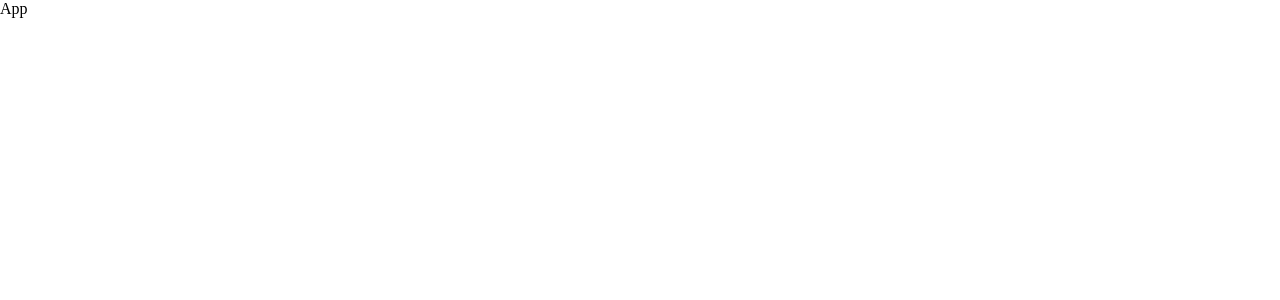
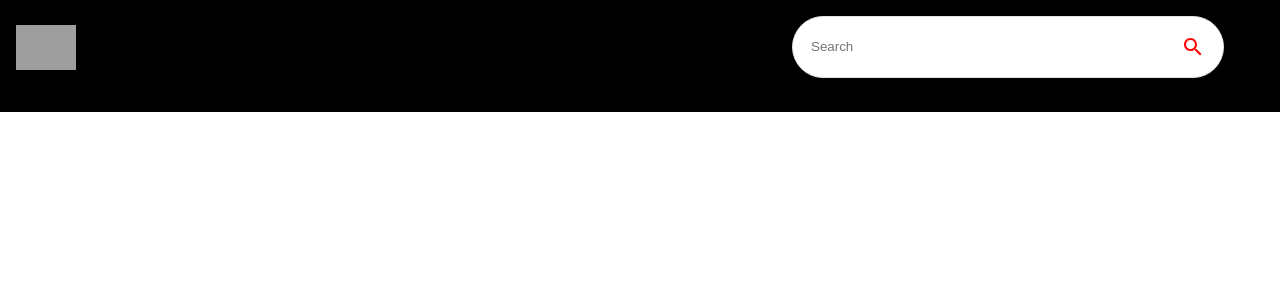
Before and after one commit to SergeM28/Youtube-clone, a React (Create React App) app: page / in a window 1280 px wide. Shown: the top 300 px of the page. Built offline with nearby package versions, Linux system fonts and the light colour scheme; grey boxes are pictures that could not be loaded.

Commit message:
Building Navbar component

```diff
--- a/src/App.js
+++ b/src/App.js
@@ -1,8 +1,20 @@
-import React from 'react'
+import { BrowserRouter as Router, Routes, Route } from "react-router-dom";
+import { Box } from '@mui/material';
+import { Navbar, Feed, VideoDetail, ChannelDetail, SearchFeed } from './components/index';
 
 const App = () => {
     return (
-        <div>App</div>
+        <Router>
+            <Box sx={{ backgroundColor: '#000' }}>
+                <Navbar />
+                <Routes>
+                    <Route path='/' exact element={<Feed />} />
+                    <Route path='/video/:id' element={<VideoDetail />} />
+                    <Route path='/channel/:id' element={<ChannelDetail />} />
+                    <Route path='/search/:searchTerm' element={<SearchFeed />} />
+                </Routes>
+            </Box>
+        </Router>
     )
 }
 
--- /dev/null
+++ b/src/components/ChannelDetail.jsx
@@ -0,0 +1,9 @@
+import React from 'react'
+
+const ChannelDetail = () => {
+  return (
+    <div>ChannelDetail</div>
+  )
+}
+
+export default ChannelDetail
--- /dev/null
+++ b/src/components/Feed.jsx
@@ -0,0 +1,9 @@
+import React from 'react'
+
+const Feed = () => {
+  return (
+    <div>Feed</div>
+  )
+}
+
+export default Feed
--- /dev/null
+++ b/src/components/Navbar.jsx
@@ -0,0 +1,22 @@
+import { Stack } from '@mui/material';
+import { Link } from 'react-router-dom';
+import { logo } from '../utils/constants';
+import SearchBar from './SearchBar';
+
+const Navbar = () => {
+  return (
+    <Stack direction='row' alignItems='center'
+      p={2} sx={{
+        position: 'sticky', background: '#000', top: 0,
+        justifyContent: 'space-between'
+      }}>
+        <Link to='/' style={{display: 'flex', alignItems: 'center'}}>
+          <img src={logo} alt='logo' height={45} />
+        </Link>
+        <SearchBar/>
+    </Stack>
+
+  )
+}
+
+export default Navbar
--- /dev/null
+++ b/src/components/SearchBar.jsx
@@ -0,0 +1,22 @@
+import { useState } from 'react';
+import { useNavigate } from 'react-router-dom';
+import { Paper, IconButton } from '@mui/material';
+import { Search } from '@mui/icons-material';
+
+const SearchBar = () => {
+  return (
+    <Paper component='form' onSubmit={() => {}}
+    sx={{borderRadius: 20,
+    border: '1px solid #e3e3e3',
+    pl: 2, boxShadow: 'none',
+    mr: {sm: 5 }}}>
+      <input className='search-bar' placeholder='Search'
+      value='' onChange={() => {}}/>
+      <IconButton>
+        <Search type='submit' sx={{p: '10px', color: 'red'}}/>
+      </IconButton>
+    </Paper>
+  )
+}
+
+export default SearchBar
--- /dev/null
+++ b/src/components/SearchFeed.jsx
@@ -0,0 +1,9 @@
+import React from 'react'
+
+const SearchFeed = () => {
+  return (
+    <div>SearchFeed</div>
+  )
+}
+
+export default SearchFeed
--- /dev/null
+++ b/src/components/VideoDetail.jsx
@@ -0,0 +1,9 @@
+import React from 'react'
+
+const VideoDetail = () => {
+  return (
+    <div>VideoDetail</div>
+  )
+}
+
+export default VideoDetail
--- /dev/null
+++ b/src/components/index.js
@@ -0,0 +1,6 @@
+export { default as Navbar } from './Navbar';
+export { default as Feed } from './Feed';
+export { default as VideoDetail } from './VideoDetail';
+export { default as ChannelDetail } from './ChannelDetail';
+export { default as SearchFeed } from './SearchFeed';
+export { default as SearchBar } from './SearchBar';
--- /dev/null
+++ b/src/utils/constants.js
@@ -0,0 +1,42 @@
+import MusicNoteIcon from '@mui/icons-material/MusicNote';
+import HomeIcon from '@mui/icons-material/Home';
+import CodeIcon from '@mui/icons-material/Code';
+import OndemandVideoIcon from '@mui/icons-material/OndemandVideo';
+import SportsEsportsIcon from '@mui/icons-material/SportsEsports';
+import LiveTvIcon from '@mui/icons-material/LiveTv';
+import SchoolIcon from '@mui/icons-material/School';
+import FaceRetouchingNaturalIcon from '@mui/icons-material/FaceRetouchingNatural';
+import CheckroomIcon from '@mui/icons-material/Checkroom';
+import GraphicEqIcon from '@mui/icons-material/GraphicEq';
+import TheaterComedyIcon from '@mui/icons-material/TheaterComedy';
+import FitnessCenterIcon from '@mui/icons-material/FitnessCenter';
+import DeveloperModeIcon from '@mui/icons-material/DeveloperMode';
+
+export const logo = 'https://i.ibb.co/s9Qys2j/logo.png';
+
+export const categories = [
+  { name: 'New', icon: <HomeIcon />, },
+  { name: 'JS Mastery', icon: <CodeIcon />, },
+  { name: 'Coding', icon: <CodeIcon />, },
+  { name: 'ReactJS', icon: <CodeIcon />, },
+  { name: 'NextJS', icon: <CodeIcon />, },
+  { name: 'Music', icon: <MusicNoteIcon /> },
+  { name: 'Education', icon: <SchoolIcon />, },
+  { name: 'Podcast', icon: <GraphicEqIcon />, },
+  { name: 'Movie', icon: <OndemandVideoIcon />, },
+  { name: 'Gaming', icon: <SportsEsportsIcon />, },
+  { name: 'Live', icon: <LiveTvIcon />, },
+  { name: 'Sport', icon: <FitnessCenterIcon />, },
+  { name: 'Fashion', icon: <CheckroomIcon />, },
+  { name: 'Beauty', icon: <FaceRetouchingNaturalIcon />, },
+  { name: 'Comedy', icon: <TheaterComedyIcon />, },
+  { name: 'Gym', icon: <FitnessCenterIcon />, },
+  { name: 'Crypto', icon: <DeveloperModeIcon />, },
+];
+
+export const demoThumbnailUrl = 'https://i.ibb.co/G2L2Gwp/API-Course.png';
+export const demoChannelUrl = '/channel/UCmXmlB4-HJytD7wek0Uo97A';
+export const demoVideoUrl = '/video/GDa8kZLNhJ4';
+export const demoChannelTitle = 'JavaScript Mastery';
+export const demoVideoTitle = 'Build and Deploy 5 JavaScript & React API Projects in 10 Hours - Full Course | RapidAPI';
+export const demoProfilePicture = 'http://dergipark.org.tr/assets/app/images/buddy_sample.png'
```
